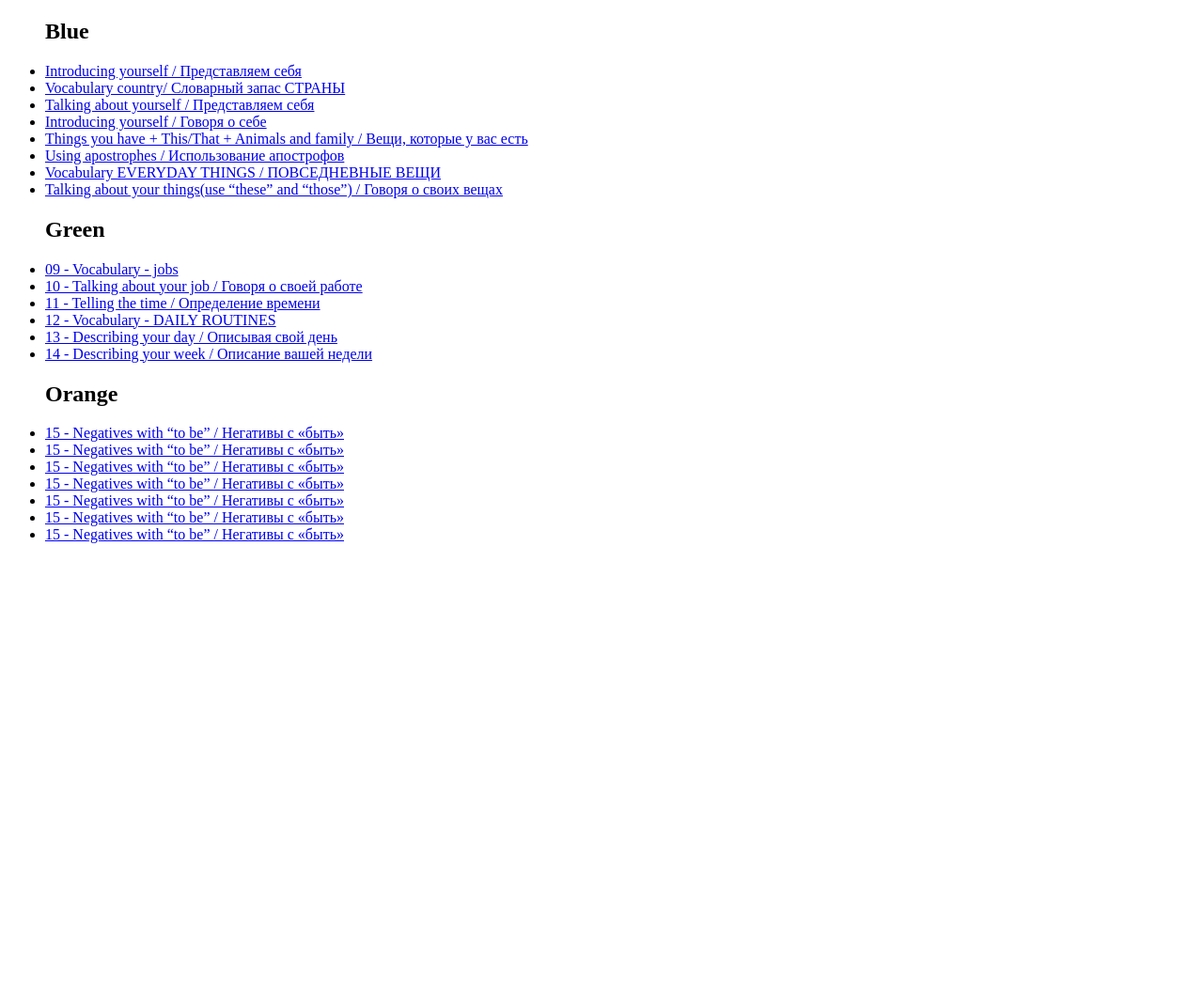
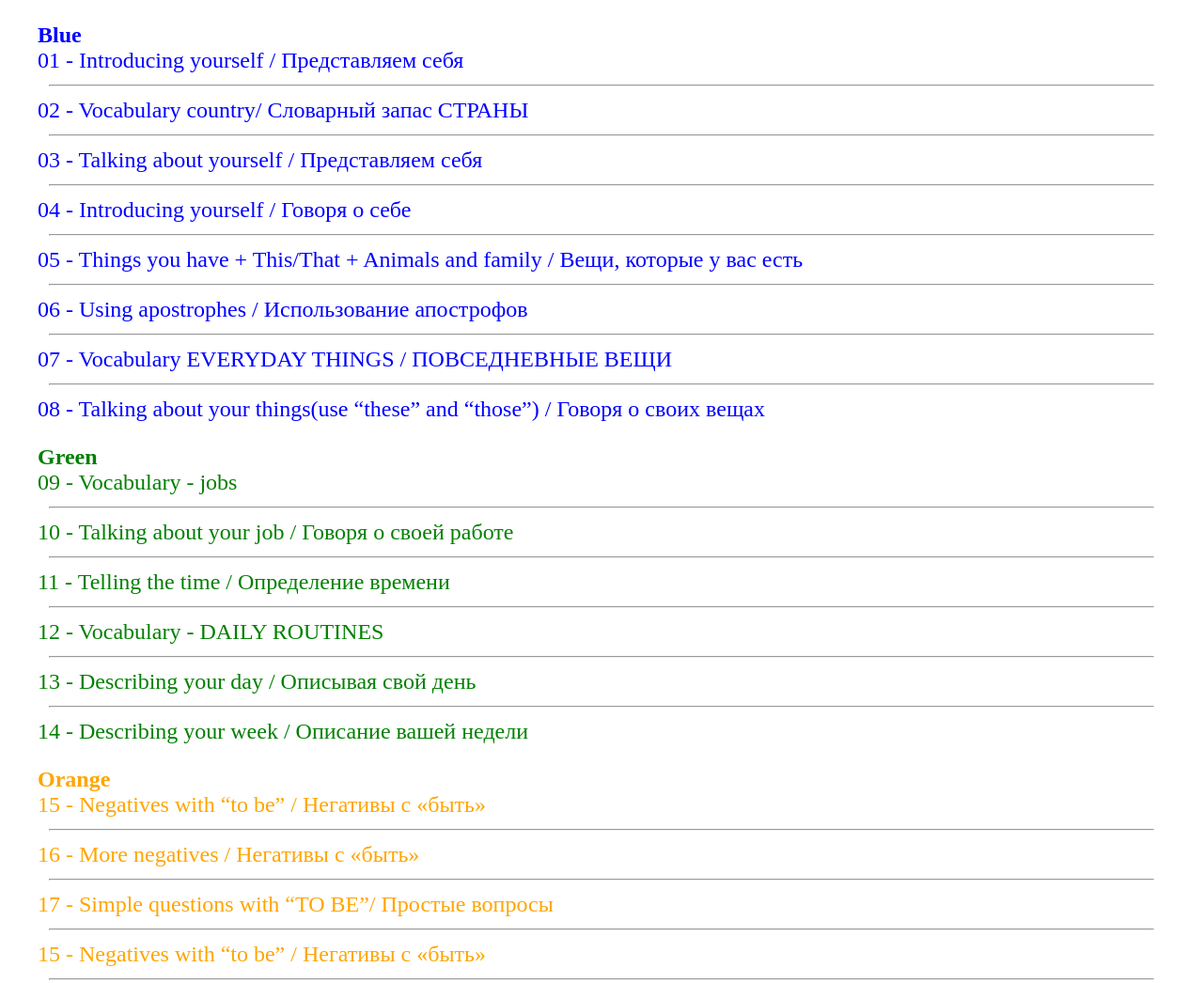
Before and after one commit to ksushatarasenko/english_for_everone, a plain HTML site: page index.html in a window 1280 px wide. Shown: the top 1046 px of the page at 94% size. Before the commit the page ends 800 px from the top, so only its background shows below. Drawn offline with Linux system fonts and the light colour scheme.

Commit message:
add lesson 16

```diff
--- a/index.html
+++ b/index.html
@@ -4,44 +4,51 @@
     <meta charset="UTF-8">
     <meta name="viewport" content="width=device-width, initial-scale=1.0">
     <title>Home</title>
+    <link rel="stylesheet" href="./style.css">
 </head>
 <body>
     <main class="wrapper">
         <header class="header">
 
         </header>
-        <section class="list">
-            <ul>
+        <div class="blue">
+            <ul class="list">
                 <h2>Blue</h2>
-                <li><a href="./lessons/lesson01/index01.html">Introducing yourself / Представляем себя</a></li>
-                <li><a href="./lessons/lesson01/index02.html">Vocabulary country/ Словарный запас СТРАНЫ</a></li>
-                <li><a href="./lessons/lesson01/index03.html">Talking about yourself / Представляем себя</a></li>
-                <li><a href="./lessons/lesson01/index04.html">Introducing yourself / Говоря о себе</a></li>
-                <li><a href="./lessons/lesson01/index05.html">Things you have + This/That + Animals and family / Вещи, которые у вас есть</a></li>
-                <li><a href="./lessons/lesson01/index06.html">Using apostrophes / Использование апострофов</a></li>
-                <li><a href="./lessons/lesson01/index07.html">Vocabulary EVERYDAY THINGS / ПОВСЕДНЕВНЫЕ ВЕЩИ</a></li>
-                <li><a href="./lessons/lesson01/index08.html">Talking about your things(use “these” and “those”) / Говоря о своих вещах</a></li>
+                <li><a href="./lessons/lesson01/index01.html">01 - Introducing yourself / Представляем себя</a></li><hr class="hr">
+                <li><a href="./lessons/lesson01/index02.html">02 - Vocabulary country/ Словарный запас СТРАНЫ</a></li><hr class="hr">
+                <li><a href="./lessons/lesson01/index03.html">03 - Talking about yourself / Представляем себя</a></li><hr class="hr">
+                <li><a href="./lessons/lesson01/index04.html">04 - Introducing yourself / Говоря о себе</a></li><hr class="hr">
+                <li><a href="./lessons/lesson01/index05.html">05 - Things you have + This/That + Animals and family / Вещи, которые у вас есть</a></li><hr class="hr">
+                <li><a href="./lessons/lesson01/index06.html">06 - Using apostrophes / Использование апострофов</a></li><hr class="hr">
+                <li><a href="./lessons/lesson01/index07.html">07 - Vocabulary EVERYDAY THINGS / ПОВСЕДНЕВНЫЕ ВЕЩИ</a></li><hr class="hr">
+                <li><a href="./lessons/lesson01/index08.html">08 - Talking about your things(use “these” and “those”) / Говоря о своих вещах</a></li>
             </ul>
-            <ul>
+        </div>
+        <div class="green">
+            <ul class="list">
                 <h2>Green</h2>
-                <li><a href="./lessons/lesson01_green/index09.html">09 - Vocabulary - jobs</a></li>
-                <li><a href="./lessons/lesson01_green/index10.html">10 - Talking about your job / Говоря о своей работе</a></li>
-                <li><a href="./lessons/lesson01_green/index11.html">11 - Telling the time / Определение времени</a></li>
-                <li><a href="./lessons/lesson01_green/index12.html">12 - Vocabulary - DAILY ROUTINES </a></li>
-                <li><a href="./lessons/lesson01_green/index13.html">13 - Describing your day / Описывая свой день</a></li>
+                <li><a href="./lessons/lesson01_green/index09.html">09 - Vocabulary - jobs</a></li><hr class="hr">
+                <li><a href="./lessons/lesson01_green/index10.html">10 - Talking about your job / Говоря о своей работе</a></li><hr class="hr">
+                <li><a href="./lessons/lesson01_green/index11.html">11 - Telling the time / Определение времени</a></li><hr class="hr">
+                <li><a href="./lessons/lesson01_green/index12.html">12 - Vocabulary - DAILY ROUTINES </a></li><hr class="hr">
+                <li><a href="./lessons/lesson01_green/index13.html">13 - Describing your day / Описывая свой день</a></li><hr class="hr">
                 <li><a href="./lessons/lesson01_green/index14.html">14 - Describing your week / Описание вашей недели</a></li>
             </ul>
-            <ul>
+        </div>
+        <div class="orange">
+            <ul class="list">
                 <h2>Orange</h2>
+                <li><a href="./lessons/lesson01_orange/index15.html">15 - Negatives with “to be” / Негативы с «быть»</a></li><hr class="hr">
+                <li><a href="./lessons/lesson01_orange/index16.html">16 - More negatives / Негативы с «быть»</a></li><hr class="hr">
+                <li><a href="./lessons/lesson01_orange/index17.html">17 - Simple questions with “TO BE”/ Простые вопросы</a></li><hr class="hr">
+                <li><a href="./lessons/lesson01_orange/index15.html">15 - Negatives with “to be” / Негативы с «быть»</a></li><hr class="hr">
                 <li><a href="./lessons/lesson01_orange/index15.html">15 - Negatives with “to be” / Негативы с «быть»</a></li>
-                <li><a href="./lessons/lesson01_orange/index15.html">15 - Negatives with “to be” / Негативы с «быть»</a></li>
-                <li><a href="./lessons/lesson01_orange/index15.html">15 - Negatives with “to be” / Негативы с «быть»</a></li>
-                <li><a href="./lessons/lesson01_orange/index15.html">15 - Negatives with “to be” / Негативы с «быть»</a></li>
-                <li><a href="./lessons/lesson01_orange/index15.html">15 - Negatives with “to be” / Негативы с «быть»</a></li>
-                <li><a href="./lessons/lesson01_orange/index15.html">15 - Negatives with “to be” / Негативы с «быть»</a></li>
+                <li><a href="./lessons/lesson01_orange/index15.html">15 - Negatives with “to be” / Негативы с «быть»</a></li><hr class="hr">
                 <li><a href="./lessons/lesson01_orange/index15.html">15 - Negatives with “to be” / Негативы с «быть»</a></li>
             </ul>
-        </section>
+        </div>
+
+
     </main>
 </body>
 </html>
--- a/style.css
+++ b/style.css
@@ -58,3 +58,29 @@ hr{
     font-size: 16px;
     margin-top: 5%;
 }
+/*  ==== LIST ========= */
+ a{
+    font-size: 24px;
+    text-decoration: none;
+    color: rgb(1, 64, 43);
+}
+.list li{
+    list-style-type: none;
+}
+.hr{
+    margin: 1%;
+}
+.blue a, .blue{
+    color: blue;
+    margin-top: 2%;
+}
+.green, .green a{
+    color: green;
+    margin-top: 2%;
+
+}
+.orange, .orange a{
+    color: orange;
+    margin-top: 2%;
+
+}
```
Also changed, not shown: lessons/lesson01_orange/index16.html (added, +81 -0 lines), lessons/lesson01_orange/index17.html (added, +81 -0 lines), lessons/lesson01_orange/image/str58.png (added), lessons/lesson01_orange/image/str59.png (added), lessons/lesson01_orange/image/str60.png (added), lessons/lesson01_orange/image/str62.png (added), lessons/lesson01_orange/image/str63.png (added), 1 other file.
